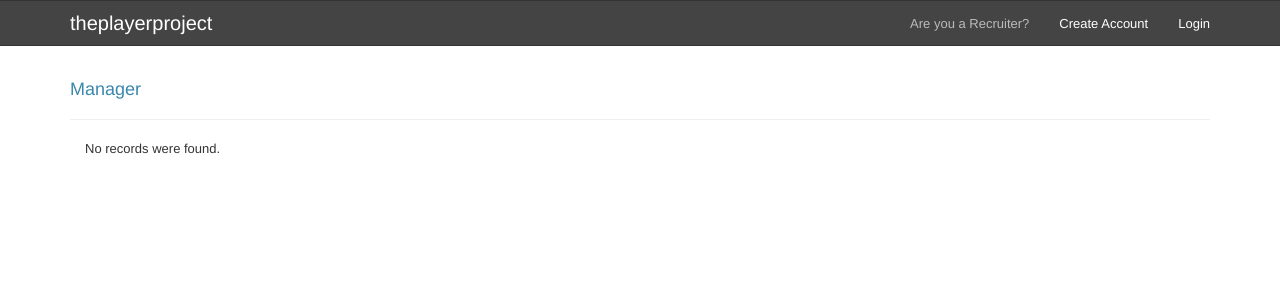
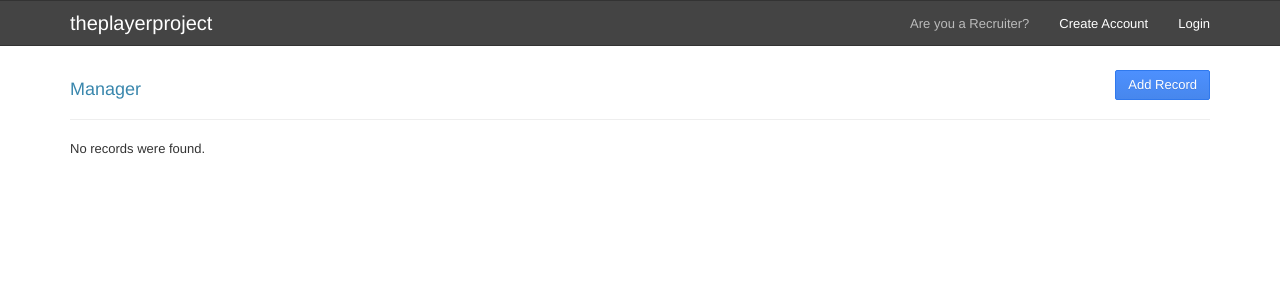
Before and after one commit to kirushanths/playerproject-django, a Django app: template playerproject/playerproject/apps/templates/dashboard/records.html in a window 1280 px wide. Shown: the top 306 px of the page. Run offline with Django 3.2, Linux system fonts and the light colour scheme; the template is opened without the code that fills it, so the values that code supplies are empty; some libraries are stand-ins or nearby versions.

Commit message:
added "add record" button

```diff
--- a/playerproject/playerproject/apps/templates/base/_layout_standard.html
+++ b/playerproject/playerproject/apps/templates/base/_layout_standard.html
@@ -10,10 +10,10 @@
 		<div class="page-header">
 			{% block page_header %}
 				<div class="row">
-					<div class="col-sm-8">
+					<div class="col-xs-8">
 						<h4 class="text-info">{% block header_title %}Title{% endblock %}</h4>
 					</div>
-					<div class="col-sm-4">
+					<div class="col-xs-4">
 						{% block header_right %}{% endblock %}
 					</div>
 				</div>
--- a/playerproject/playerproject/apps/templates/dashboard/records.html
+++ b/playerproject/playerproject/apps/templates/dashboard/records.html
@@ -6,9 +6,14 @@
 Manager
 {% endblock %}
 
+{% block header_right %}
+	<a class="btn btn-primary pull-right" href="{% url 'dashboard_manager_add' %}">
+		Add Record
+	</a>
+{% endblock %}
+
 {% block main %}
 
- <div class="container">
 	{% if records %}
 		<table class="table table-striped table-hover table-bordered">
 			<thead>
@@ -30,11 +35,8 @@
 				{% endfor %}
 			</tbody>
 		</table>
-
 	{% else %}
 		<p>No records were found.</p>
 	{% endif %}
 
-    </div>
-
 {% endblock %}
```
Lines whose indentation alone changed are shown as unchanged.
